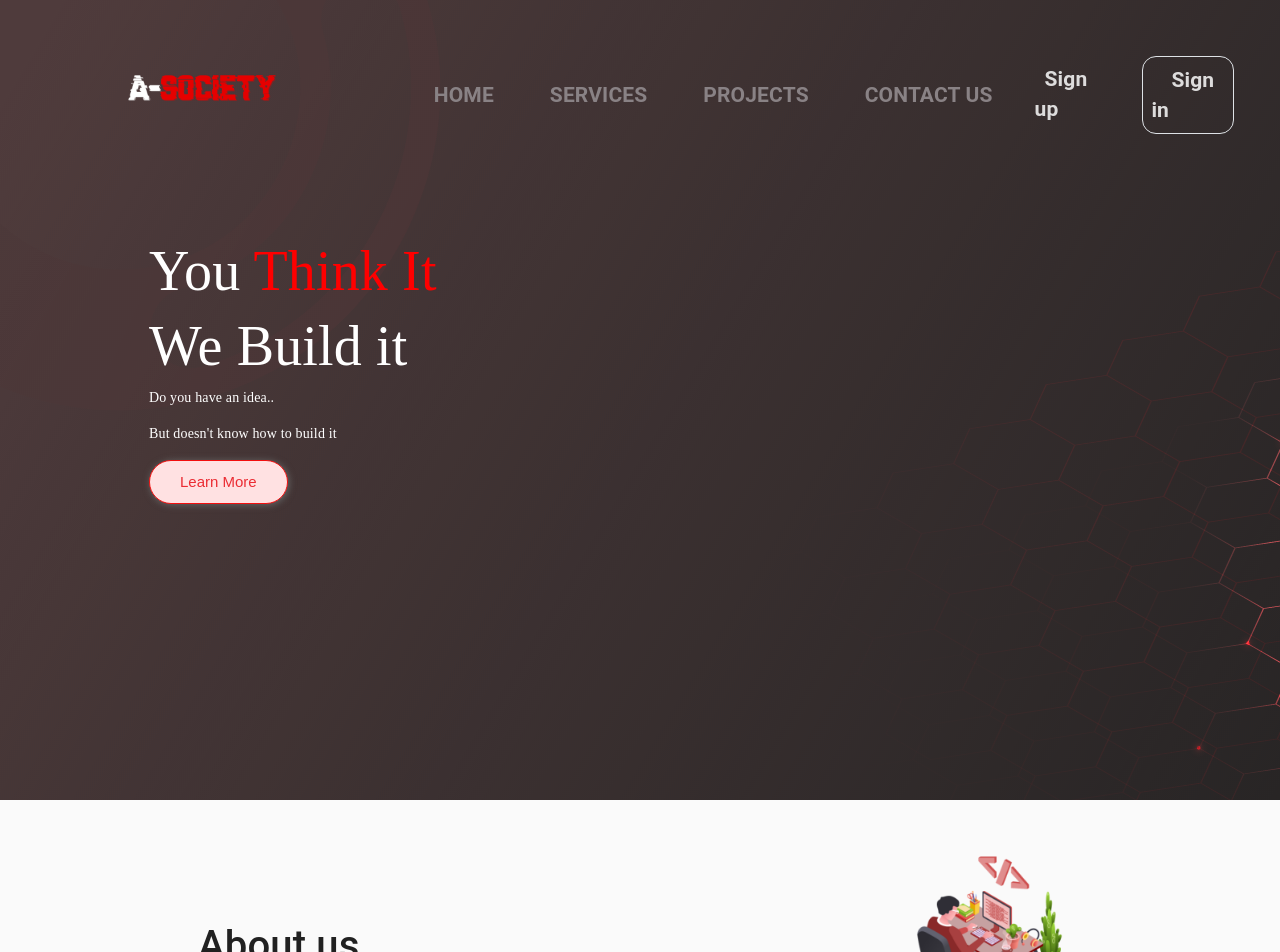
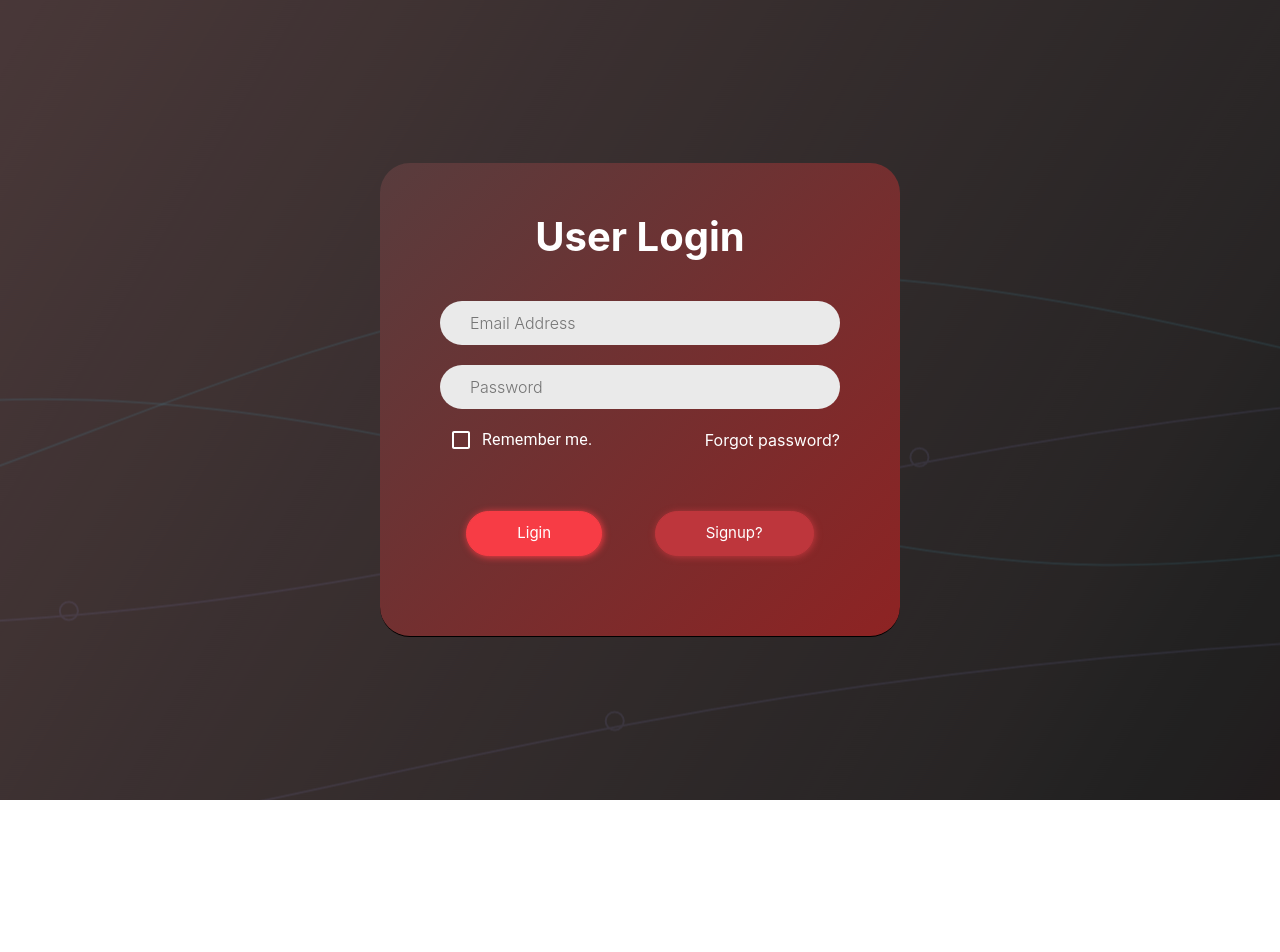
Before and after one commit to Ruhulcse/society, a React (Create React App) app: page /login in a window 1280 px wide. Shown: the top 952 px of the page. After the commit the page ends 800 px from the top, so only its background shows below. Built offline with nearby package versions, Linux system fonts and the light colour scheme.

Commit message:
head section complete with signup/signin

```diff
--- a/src/App.js
+++ b/src/App.js
@@ -1,31 +1,21 @@
 import './App.css';
-import About from './Components/About';
-import ContactUs from './Components/ContactUs';
-import Footer from './Components/Footer';
-import Head from './Components/Head';
-import LatestProject from './Components/LatestProject';
-import Choose from './Components/Choose'
-import LatestNews from './Components/LatestNews';
 import Login from './Components/Login';
-import Service from './Components/Service';
 import Signup from './Components/Signup';
-import Work from './Components/Work';
+import Landing from './Components/Landing'
+import {
+	BrowserRouter as Router,
+	Route
+  } from "react-router-dom"
 import { LanguageContextProvider } from './context/language';
 
 function App() {
 	return (
 		<LanguageContextProvider>
-			<Head />
-			<About />
-			<Service />
-			<Work />
-      <Choose/>
-      <LatestProject/>
-			<LatestNews />
-			<ContactUs />
-			<Footer />
-			<Signup />
-			<Login />
+			<Router>
+			  <Route  exact path="/" component={ Landing}/>
+			  <Route  exact path="/signup" component={Signup}/>
+			  <Route  exact path="/login" component={Login}/>
+			</Router>
 		</LanguageContextProvider>
 	);
 }
--- a/src/Components/Head.jsx
+++ b/src/Components/Head.jsx
@@ -44,15 +44,15 @@ function Head() {
                         <a href="#contact" className="pl-5 nav-item nav-link"> <section className="navitem">{nav.contact}</section></a>
                     </div>
                     <div className="col-md-3 navbar-nav ml-auto">
-                       <a href="#client" className="nav-item nav-link"  ><span className="navitem pr-5">{nav.signin}</span></a>
-                        <a href="#client" className="nav-item nav-link border" ><span className="navitem" style={{marginLeft:"10px",marginRight:"10px"}}>{nav.signup}</span></a>
+                       <a href="/signup" className="nav-item nav-link"  ><span className="navitem pr-5">{nav.signin}</span></a>
+                        <a href="/login" className="nav-item nav-link border" ><span className="navitem" style={{marginLeft:"10px",marginRight:"10px"}}>{nav.signup}</span></a>
                     </div>
                 </div>
              </nav>
              </div>
          </div>
          <div className="d-flex mt-5 pt-5">
-             <div className="col-md-6">
+             <div className="col-md-12">
                  <div className="slogan">
                      <h1 className="brand">
                      <span className="">You </span>
--- /dev/null
+++ b/src/Components/Landing.jsx
@@ -0,0 +1,27 @@
+import React from 'react'
+import About from './About';
+import ContactUs from './ContactUs';
+import Footer from './Footer';
+import Head from './Head';
+import LatestProject from './LatestProject';
+import Choose from './Choose'
+import LatestNews from './LatestNews';
+import Service from './Service';
+import Work from './Work';
+function Landing() {
+    return (
+        <div>
+            <Head/>
+            <About/>
+            <Service/>
+            <Work/>
+            <Choose/>
+            <LatestProject/>
+            <LatestNews/>
+            <ContactUs/>
+            <Footer/>
+        </div>
+    )
+}
+
+export default Landing;
--- a/src/Components/Login.jsx
+++ b/src/Components/Login.jsx
@@ -28,7 +28,7 @@ const Login = () => {
 
                     <div className="log_sign_in-btn">
                         <button type="submit" className="login-btn">Ligin</button>
-                        <button className="signin-btn">Signup?</button>
+                        <a className="signin-btn" href="/signup">Signup?</a>
                     </div>
                 </form>
             </div>
--- a/src/Components/Signup.jsx
+++ b/src/Components/Signup.jsx
@@ -141,7 +141,7 @@ function Signup() {
 
           <Grid container justify="center">
             <Grid item>
-              <Link className="text-white" href="#" variant="body2">
+              <Link className="text-white" href="/login" variant="body2">
                 Already have an account? Sign in
               </Link>
             </Grid>
--- a/src/assets/css/style.css
+++ b/src/assets/css/style.css
@@ -3,7 +3,7 @@
 	background-color: #523d3f;
 	background-image: url("../img/Background.png");
 	width: 100%;
-	height: 100vh;
+	;
 }
 .navitem {
 	color: #898285;
```
